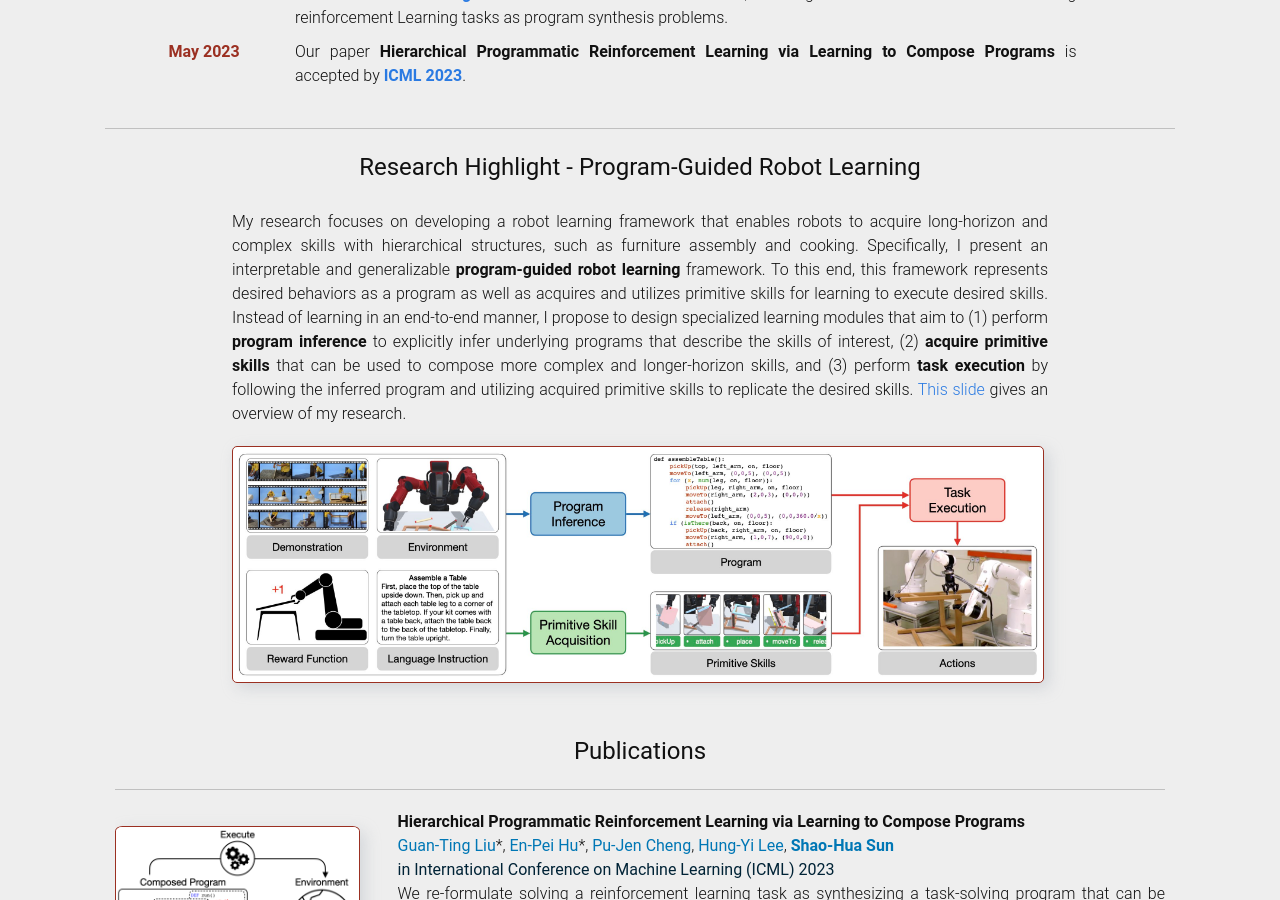
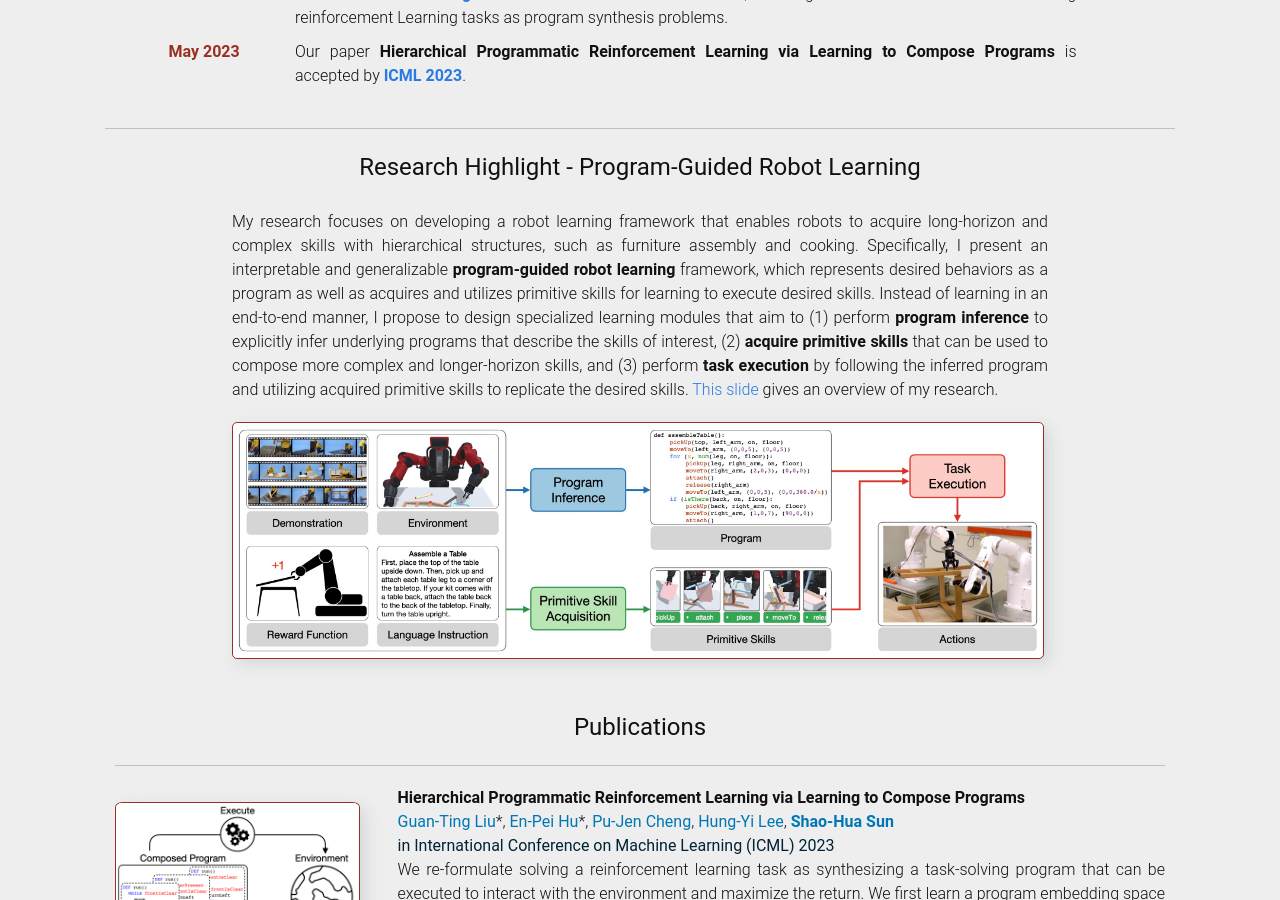
Before and after one commit to shaohua0116/shaohua0116.github.io, a Jekyll site: the page built from index.html, in a window 1280 px wide and 900 px high, scrolled down 920 px. Built offline with Jekyll 4.4.1, drawn with Linux system fonts in a browser that asks for light colours; some web fonts are replaced.

Commit message:
update research

```diff
--- a/_data/research.yml
+++ b/_data/research.yml
@@ -1,2 +1,2 @@
 date: "Jan 2023"
-abstract: "My research focuses on developing a robot learning framework that enables robots to acquire long-horizon and complex skills with hierarchical structures, such as furniture assembly and cooking. Specifically, I present an interpretable and generalizable <strong>program-guided robot learning</strong> framework. To this end, this framework represents desired behaviors as a program as well as acquires and utilizes primitive skills for learning to execute desired skills. Instead of learning in an end-to-end manner, I propose to design specialized learning modules that aim to (1) perform <strong>program inference</strong> to explicitly infer underlying programs that describe the skills of interest, (2) <strong>acquire primitive skills</strong> that can be used to compose more complex and longer-horizon skills, and (3) perform <strong>task execution</strong> by following the inferred program and utilizing acquired primitive skills to replicate the desired skills. <a href='https://drive.google.com/file/d/1Jwh59RQwYUQo9NNSE12oxA-mtbKq-9QD/view?usp=share_link' target='_blank'>This slide</a> gives an overview of my research."
+abstract: "My research focuses on developing a robot learning framework that enables robots to acquire long-horizon and complex skills with hierarchical structures, such as furniture assembly and cooking. Specifically, I present an interpretable and generalizable <strong>program-guided robot learning</strong> framework, which represents desired behaviors as a program as well as acquires and utilizes primitive skills for learning to execute desired skills. Instead of learning in an end-to-end manner, I propose to design specialized learning modules that aim to (1) perform <strong>program inference</strong> to explicitly infer underlying programs that describe the skills of interest, (2) <strong>acquire primitive skills</strong> that can be used to compose more complex and longer-horizon skills, and (3) perform <strong>task execution</strong> by following the inferred program and utilizing acquired primitive skills to replicate the desired skills. <a href='https://drive.google.com/file/d/1Jwh59RQwYUQo9NNSE12oxA-mtbKq-9QD/view?usp=share_link' target='_blank'>This slide</a> gives an overview of my research."
```
